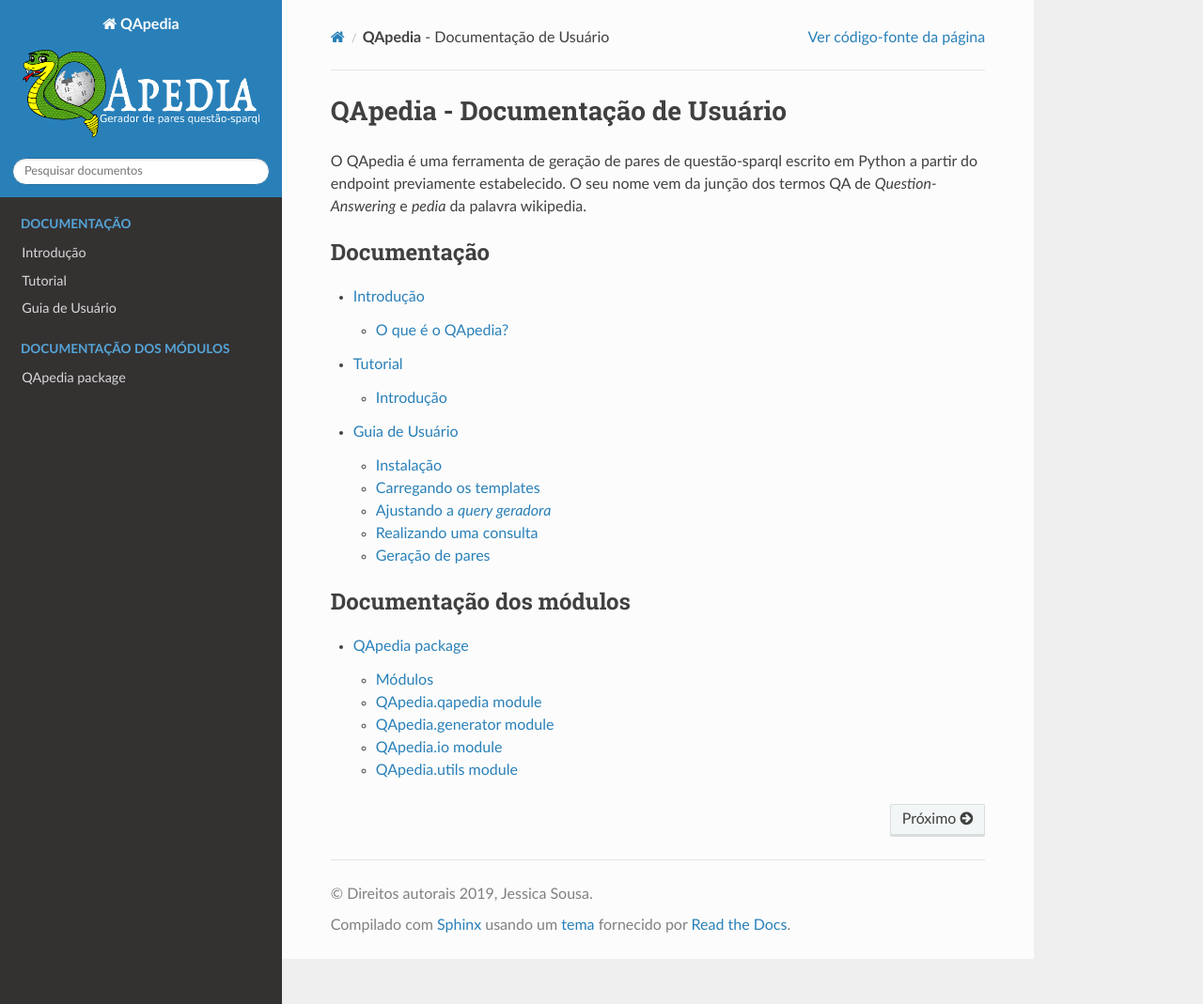
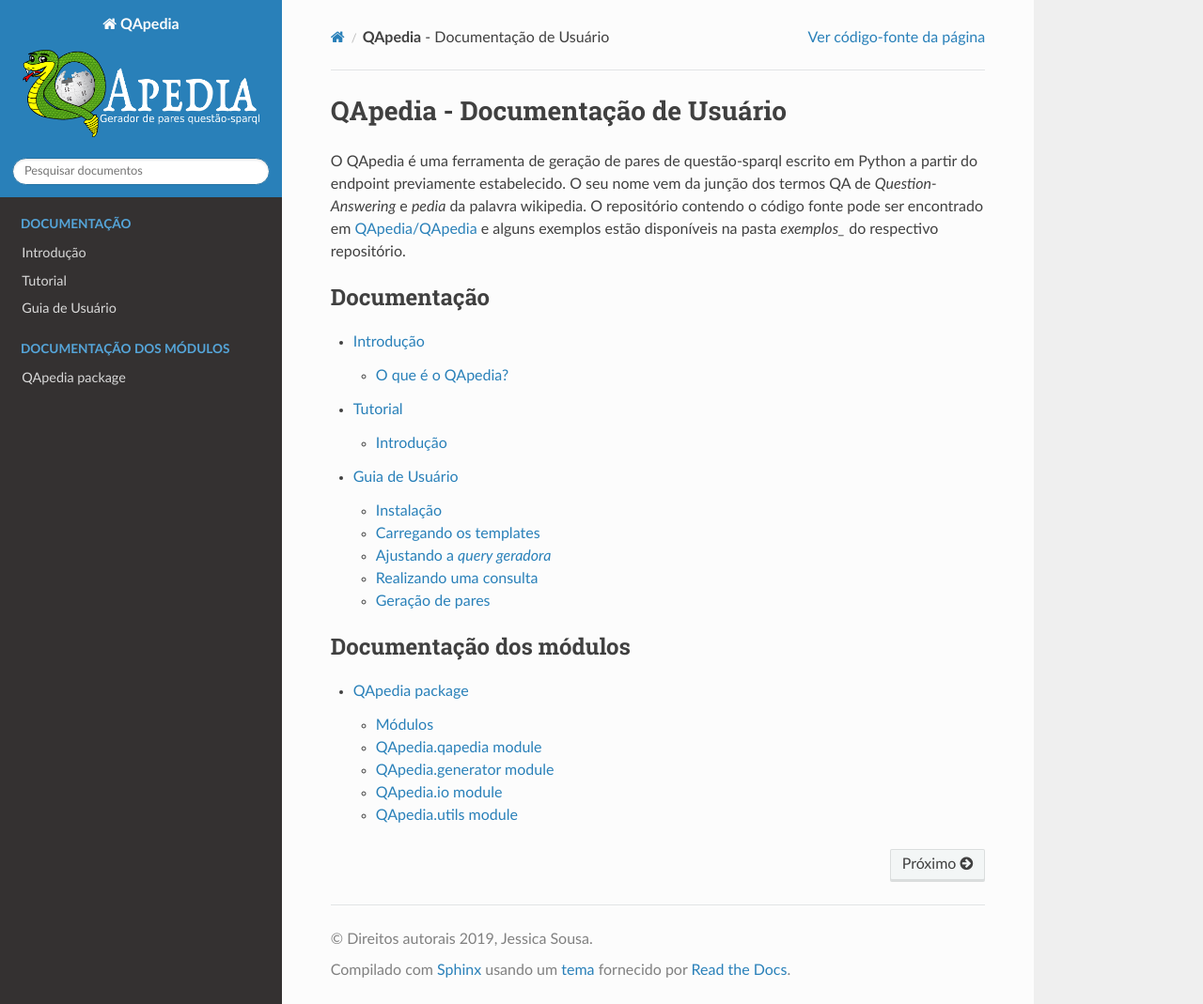
Before and after one commit to QApedia/QApedia, a Sphinx documentation site: the page built from docs/source/index.rst, in a window 1280 px wide and 1069 px high. Shown: the whole window at 94% size. Built offline with Sphinx 7.4.7 and the Read the Docs theme 2.0.0, drawn with Linux system fonts in a browser that asks for light colours.

Commit message:
inserir exemplos

```diff
--- a/docs/source/index.rst
+++ b/docs/source/index.rst
@@ -9,7 +9,14 @@
 
 O QApedia é uma ferramenta de geração de pares de questão-sparql escrito em
 Python a partir do endpoint previamente estabelecido. O seu nome vem da
-junção dos termos QA de *Question-Answering* e *pedia* da palavra wikipedia.
+junção dos termos QA de *Question-Answering* e *pedia* da palavra wikipedia. O
+repositório contendo o código fonte pode ser encontrado em `QApedia/QApedia`_
+e alguns exemplos estão disponíveis na pasta `exemplos_` do respectivo
+repositório.
+
+.. Links de Referências
+.. _QApedia/QApedia: https://github.com/QApedia/QApedia
+.. _exemplos: https://github.com/QApedia/QApedia/exemplos
 
 .. toctree::
    :maxdepth: 2
--- a/setup.py
+++ b/setup.py
@@ -5,7 +5,7 @@
 this_directory = path.abspath(path.dirname(__file__))
 
 # The text of the README file
-with open(path.join(this_directory, "README.md")) as fid:
+with open(path.join(this_directory, "README.md"), encoding="utf-8") as fid:
     README = fid.read()
 
 with open(path.join(this_directory, "LICENSE")) as f:
```
Also changed, not shown: README.md (+3 -5 lines), examples/README.md (added), 4 other files.
